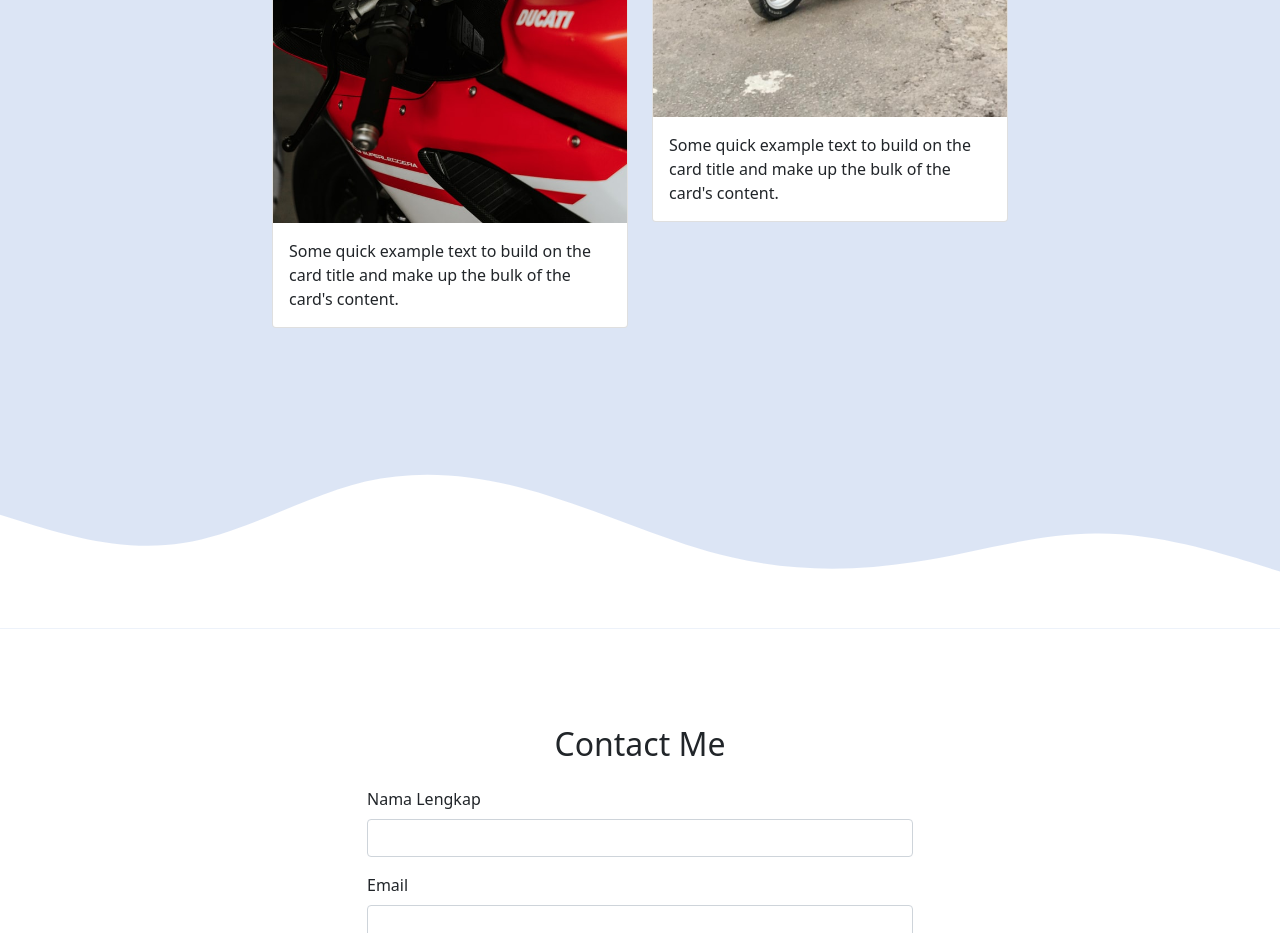
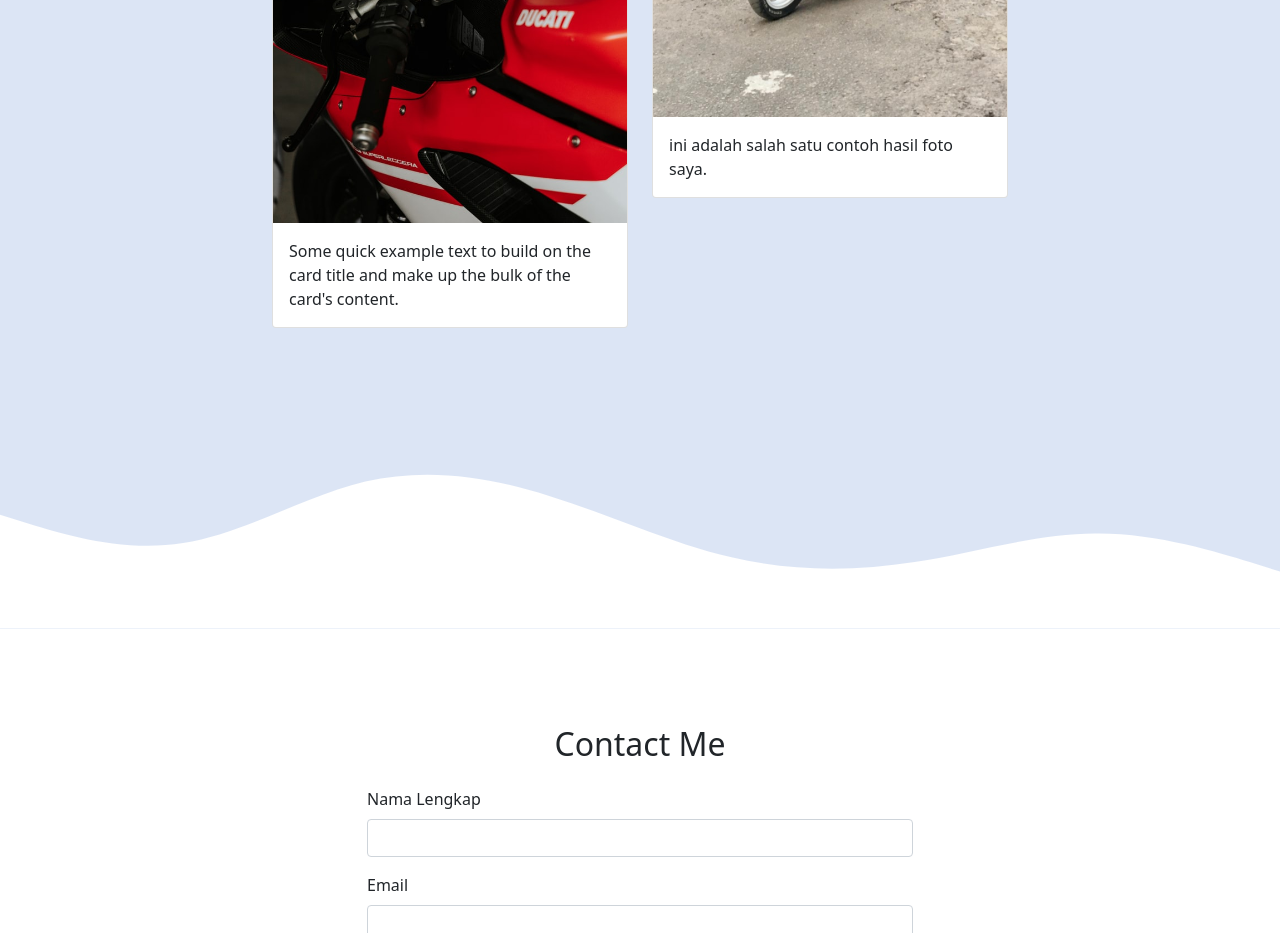
Before and after one commit to RafaPutrayana/RafaPutrayana.github.io, a plain HTML site: page index.html in a window 1280 px wide. Shown: the part 2580-3513 px from the top of the page. Drawn offline with nearby package versions, Linux system fonts and the light colour scheme.

Commit message:
mengubah teks

```diff
--- a/index.html
+++ b/index.html
@@ -137,7 +137,7 @@
             <div class="card">
               <img src="nararya-rafa.jpeg" class="card-img-top" alt="Gallery5" />
               <div class="card-body">
-                <p class="card-text">Some quick example text to build on the card title and make up the bulk of the card's content.</p>
+                <p class="card-text">ini adalah salah satu contoh hasil foto saya.</p>
               </div>
             </div>
           </div>
```
